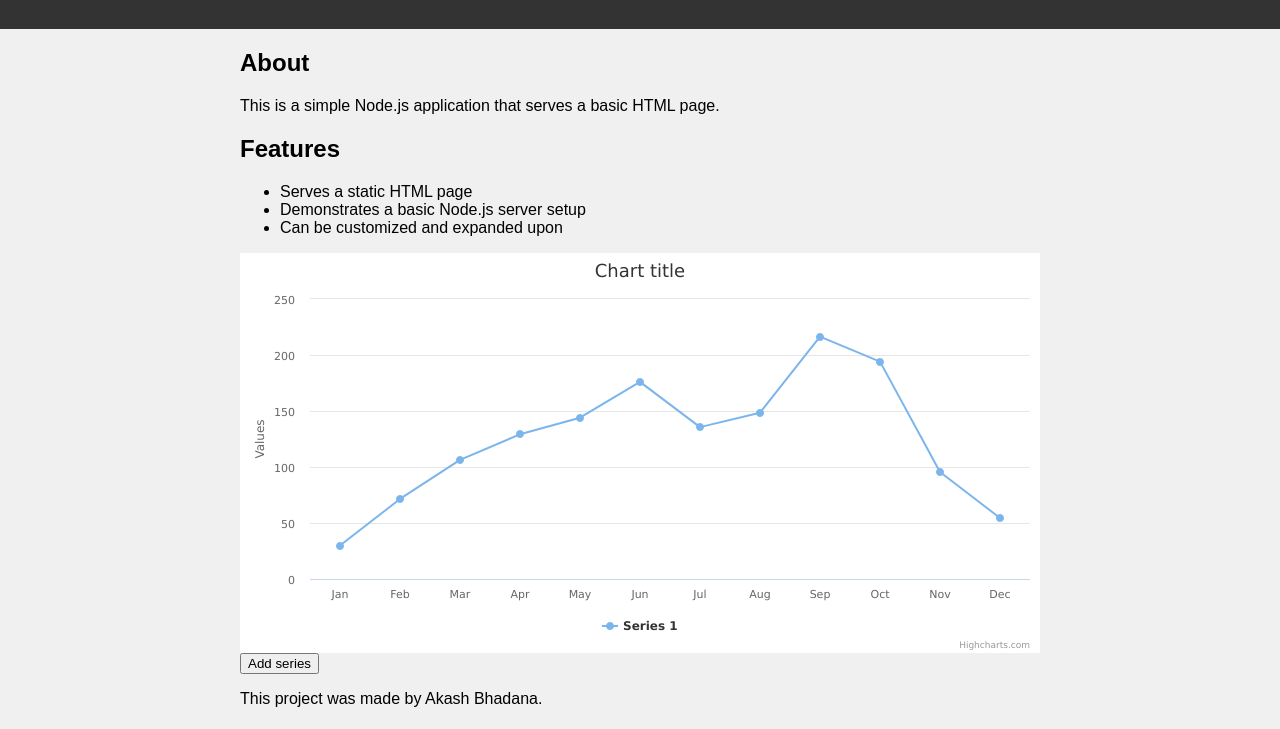
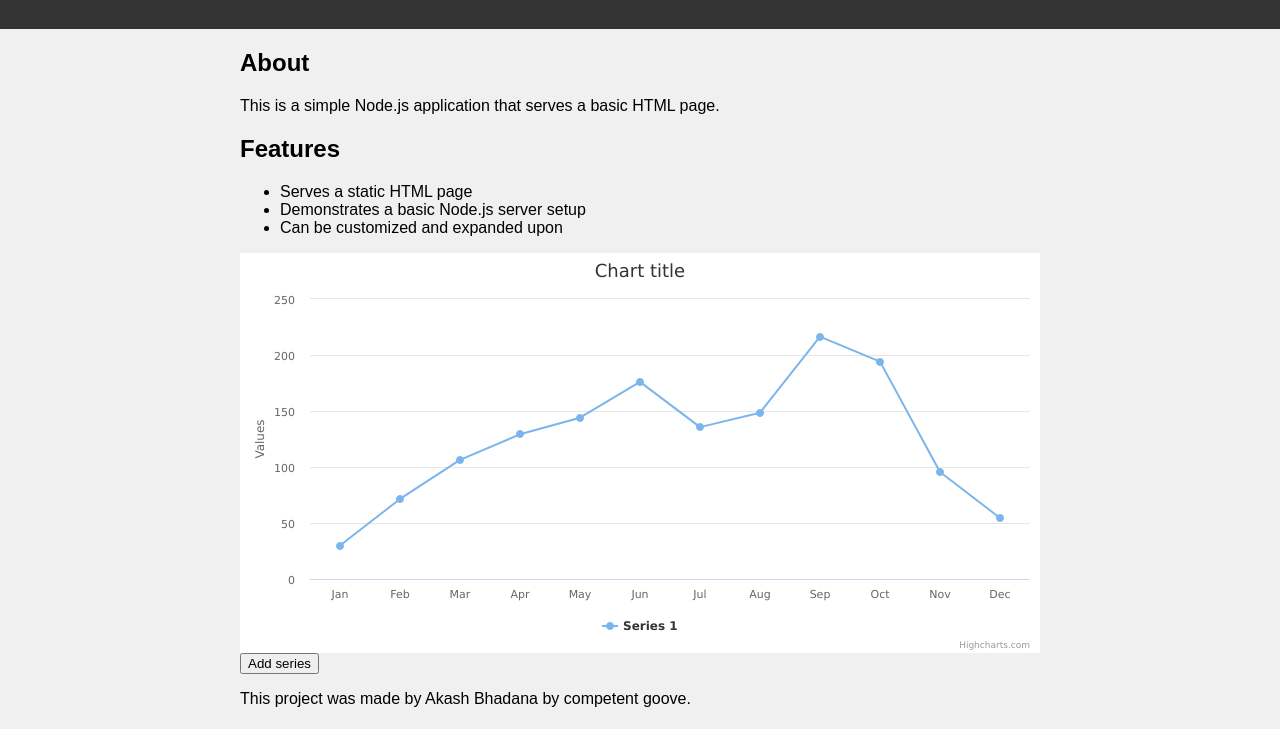
Before and after one commit to AkashBhadana/AWS-Node.js-Deployment, a website: page client/index.html in a window 1280 px wide. Shown: the part 71-800 px from the top of the page. Drawn offline with nearby package versions, Linux system fonts and the light colour scheme.

Commit message:
Update index.html

```diff
--- a/client/index.html
+++ b/client/index.html
@@ -70,7 +70,7 @@
 </html>
 </section>
 
-<p>This project was made by Akash Bhadana.</p>
+<p>This project was made by Akash Bhadana by competent goove.</p>
 </main>
 </body>
 </html>
```
